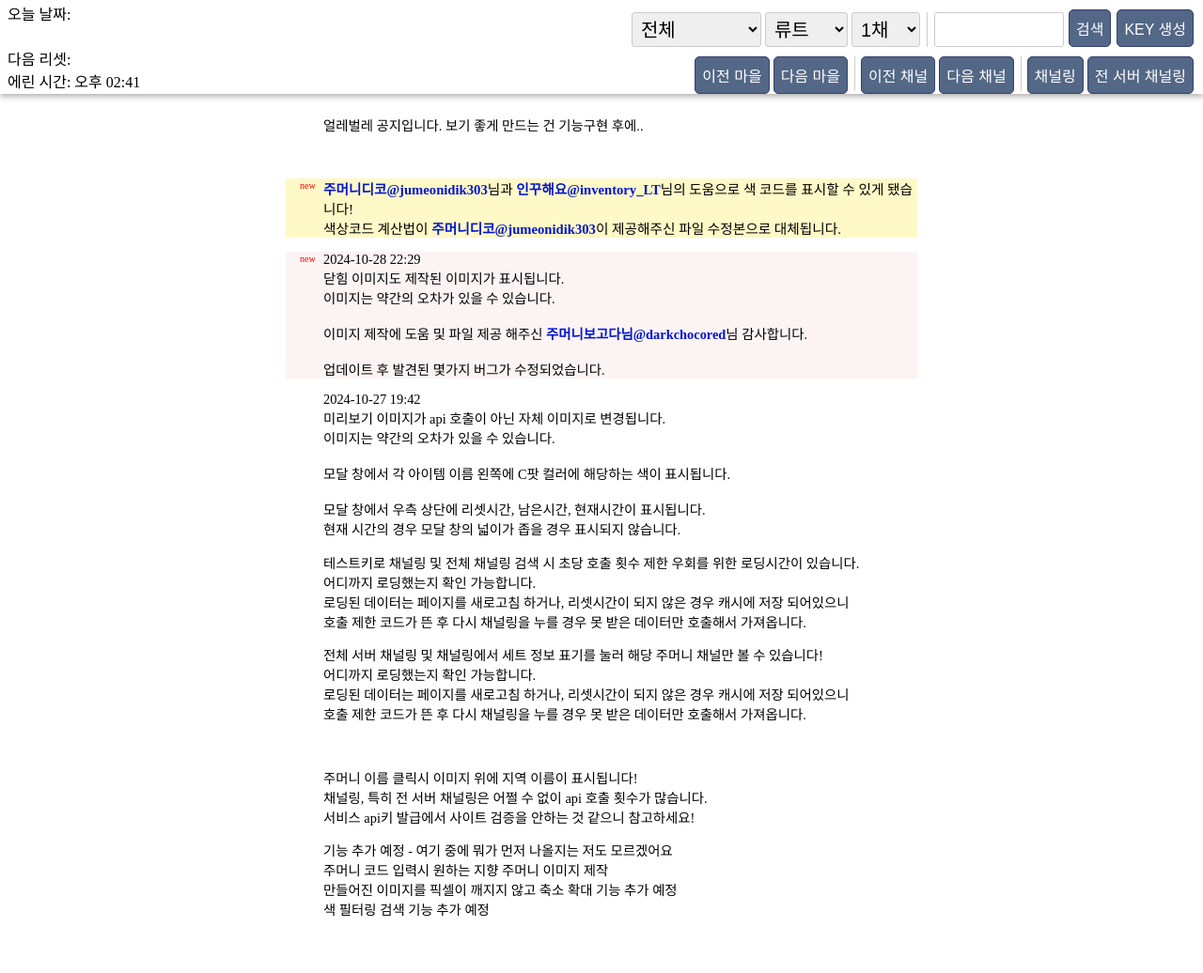
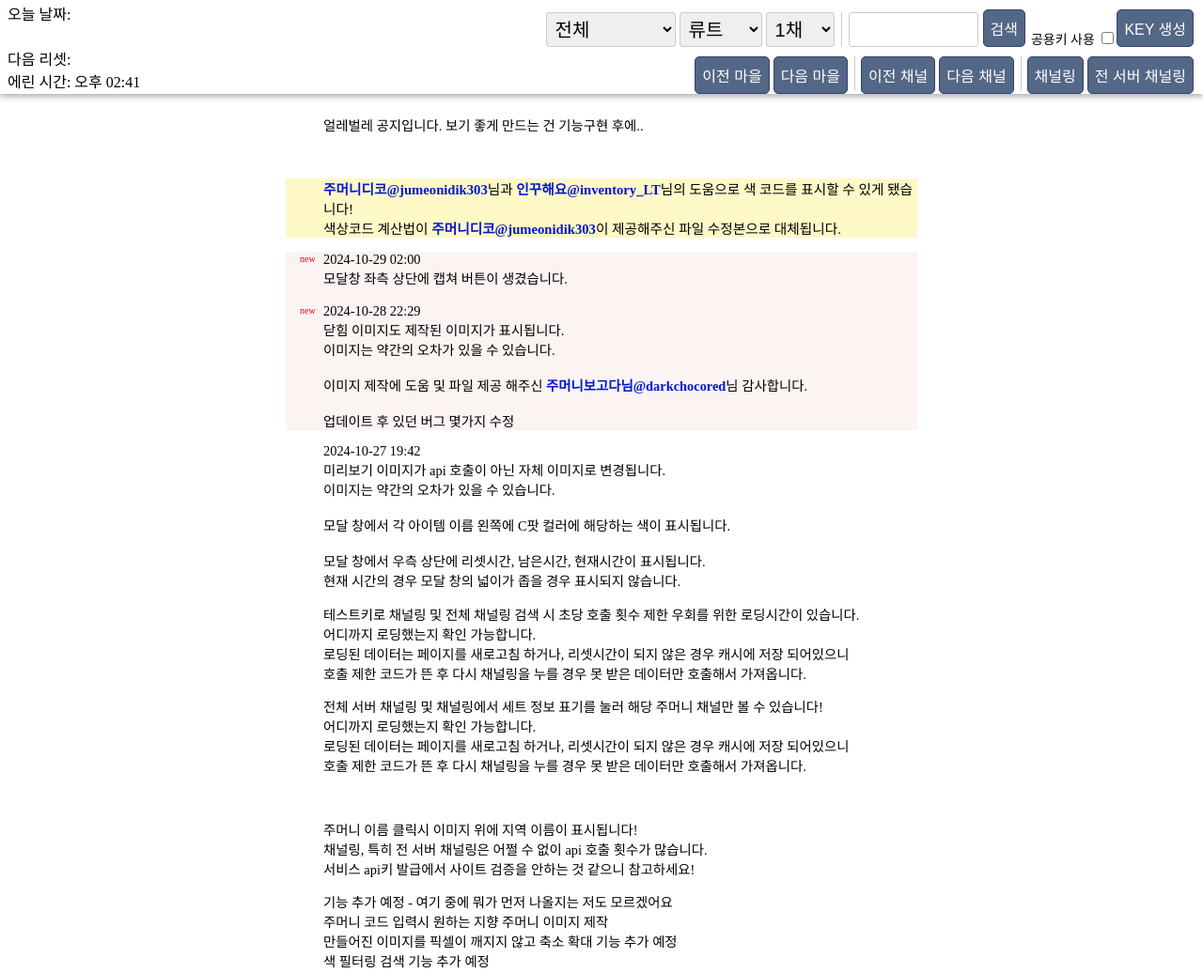
Before and after one commit to ShuuJumoney/Shuu_test, a plain HTML site: page index.html in a window 1280 px wide. Shown: the whole page at 94% size. Drawn offline with Linux system fonts and the light colour scheme; a web font is replaced by a local one.

Commit message:
Update index.html

```diff
--- a/index.html
+++ b/index.html
@@ -11,7 +11,7 @@
 <script type="text/javascript" src="./js/jumoneySample.min.js?v20241028-1"></script>
 <script type="text/javascript" src="./js/jumoney.js?v20241028-2"></script>
 <link rel="stylesheet" href="./css/font.css">
-<link rel="stylesheet" href="./css/default.css?v20241028-7">
+<link rel="stylesheet" href="./css/default.css?v20241028-8">
 <link rel="stylesheet" href="./css/icon/iconStyle.css?v20241028">
 <style>
 		#loading a {
@@ -71,6 +71,11 @@
 					</select>
 				</div>
 				<input type="text" id="apiKey"><button id="setApiKey" style="margin-right: 6px;">검색</button>
+				<label class="checkLabel">
+			        <span>공용키 사용</span>
+			        <input type="checkbox">
+			        <span class="checkmark"></span>
+			    </label>
 				<button onclick="window.open('https://openapi.nexon.com/my-application/')">KEY 생성</button>
 			</div>
 			<div id="wid">
@@ -94,7 +99,7 @@
 			<br/>
 			<ul style="background: #fff8c7;font-size: 11pt;">
 				<li>
-					<label class="new_nt">new</label><a href="https://x.com/jumeonidik3038" target="_blank">주머니디코@jumeonidik303</a>님과 <a href="https://x.com/inventory_LT" target="_blank">인꾸해요@inventory_LT</a>님의 도움으로
+					<a href="https://x.com/jumeonidik3038" target="_blank">주머니디코@jumeonidik303</a>님과 <a href="https://x.com/inventory_LT" target="_blank">인꾸해요@inventory_LT</a>님의 도움으로
 					색 코드를 표시할 수 있게 됐습니다!
 				</li>
 				<li>색상코드 계산법이 <a href="https://x.com/jumeonidik3038" target="_blank">주머니디코@jumeonidik303</a>이 제공해주신 파일 수정본으로 대체됩니다.</li>
@@ -102,13 +107,16 @@
 
 
 			<ul style=" background: #fcf3f3;">
+				<li><label class="new_nt">new</label>2024-10-29 02:00</li>
+				<li>모달창 좌측 상단에 캡쳐 버튼이 생겼습니다.</li>
+				<li>&nbsp;</li>
 				<li><label class="new_nt">new</label>2024-10-28 22:29</li>
 				<li>닫힘 이미지도 제작된 이미지가 표시됩니다.</li>
 				<li>이미지는 약간의 오차가 있을 수 있습니다.</li>
 				<li>&nbsp;</li>
 				<li>이미지 제작에 도움 및 파일 제공 해주신 <a href="https://x.com/darkchocored" target="_blank">주머니보고다님@darkchocored</a>님 감사합니다.</li>
 				<li>&nbsp;</li>
-				<li>업데이트 후 발견된 몇가지 버그가 수정되었습니다.</li>
+				<li>업데이트 후 있던 버그 몇가지 수정</li>
 			</ul>
 
 			<ul>
@@ -166,8 +174,10 @@
 	<!-- 모달 -->
 	<div id="itemModal" class="modal-overlay" style="display: none;">
 	    <div class="modal-content">
-	        <span id="closeModal" class="close-button">×</span>
-
+	    	<div id="modal-btns">
+	        	<span id="captureBtn" class="icon-image"></span>
+		        <span id="closeModal" class="close-button">×</span>
+			</div>
 	        <div class="modal-body">
 	            <!-- 왼쪽: 이미지와 색상 정보 -->
 	            <div class="left-layout">
```
